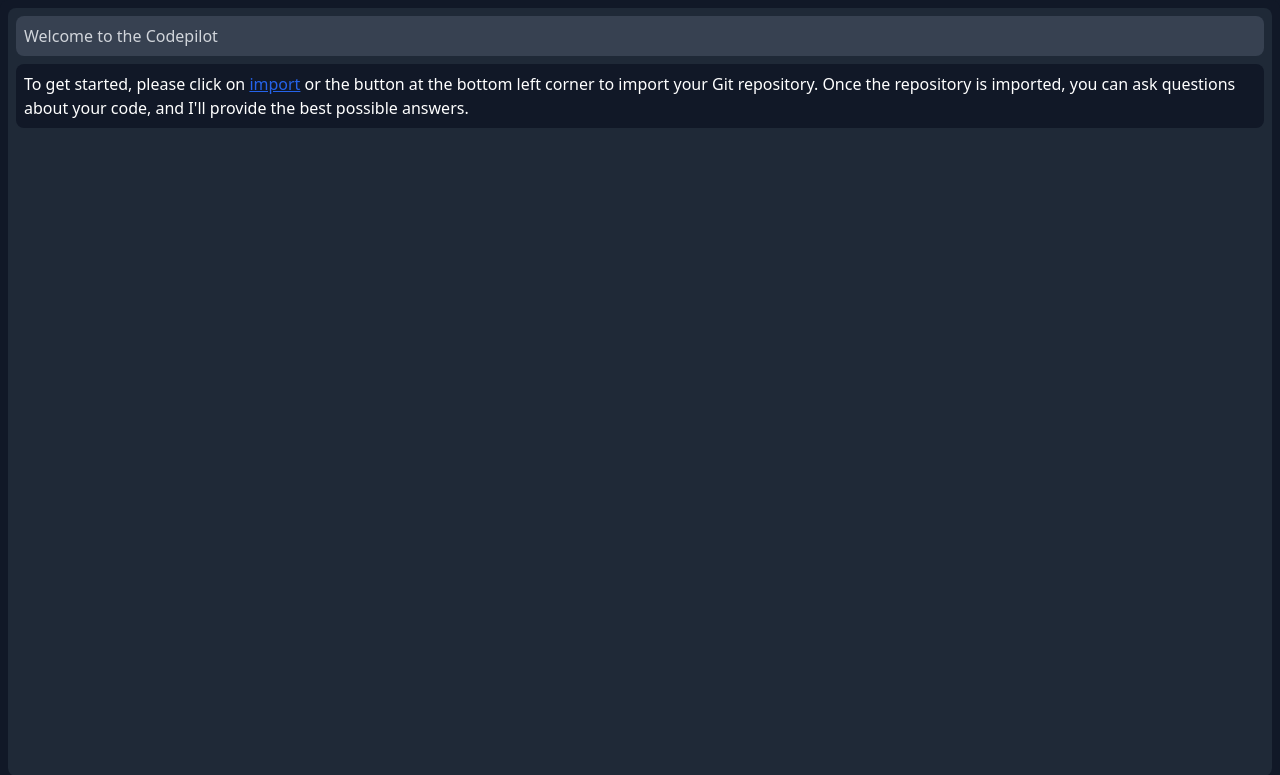
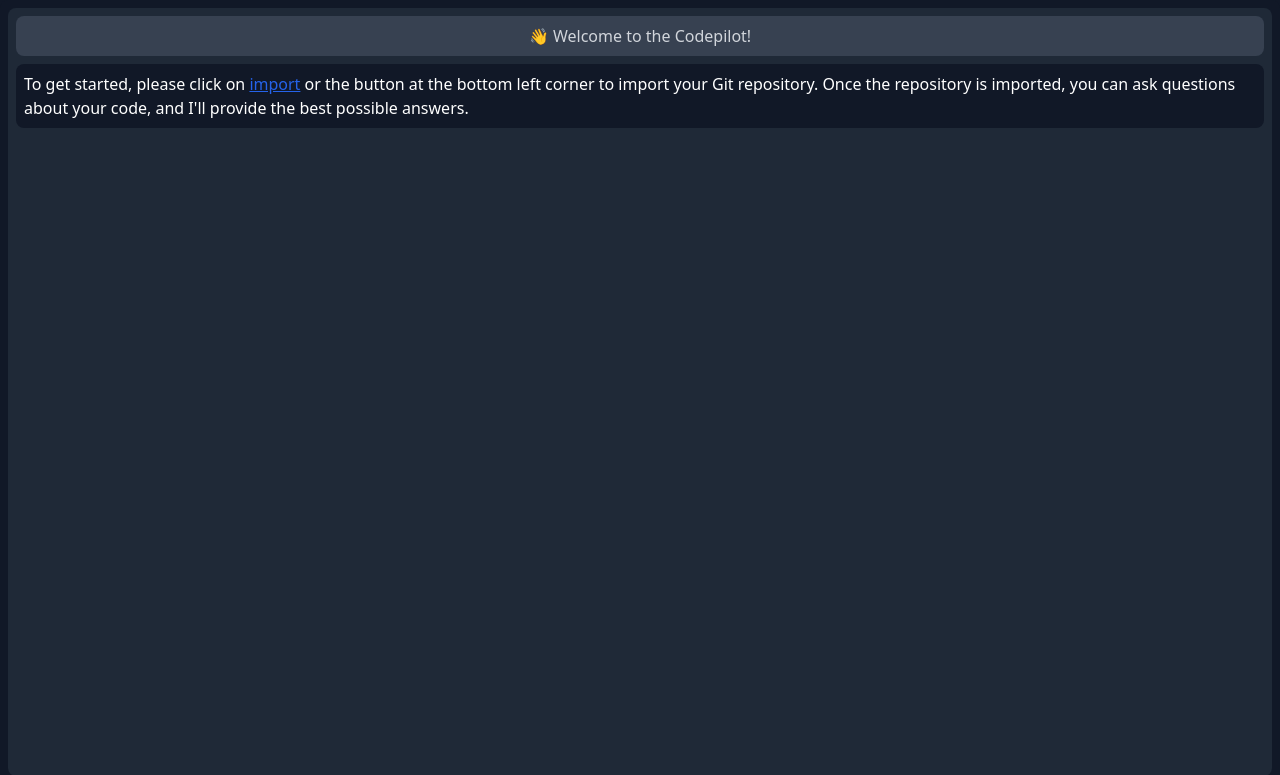
Before and after one commit to devedantb/CodePilot-GeminiAI, a Django app: page /codepilot/chat/ in a window 1280 px wide. Shown: the top 775 px of the page. Run offline with Django 5.2, Linux system fonts and the light colour scheme; style sheets or scripts are compiled from the project's sources; some libraries are stand-ins or nearby versions.

Commit message:
improve UI

```diff
--- a/chat_with_code/urls.py
+++ b/chat_with_code/urls.py
@@ -3,5 +3,6 @@
 
 urlpatterns = [
     path('getrepo/', views.GetRepoData,name='getrepo'),
-    path('chat/', views.GenerateResponse,name='chat')
+    path('chat/', views.GenerateResponse,name='chat'),
+    path('', views.GenerateResponse,name='chat'),
 ]
--- a/chat_with_code/views.py
+++ b/chat_with_code/views.py
@@ -25,6 +25,7 @@
 # gemini-1.5-flash-latest
 # gemini-1.5-pro-latest
 google_api_key = os.getenv("google_api_key")
+print(google_api_key)
 llm = GoogleGenerativeAI(
     google_api_key=google_api_key, model="gemini-1.5-pro-latest", temperature=0.5
 )
--- a/codepilot/urls.py
+++ b/codepilot/urls.py
@@ -19,6 +19,7 @@
 
 urlpatterns = [
     path('codepilot/', include('chat_with_code.urls')),
+    path('', include('chat_with_code.urls')),
     path('admin/', admin.site.urls),
     path("__reload__/", include("django_browser_reload.urls")),
 ]
--- a/static/chat_with_code/css/style.css
+++ b/static/chat_with_code/css/style.css
@@ -1,3 +1,6 @@
+.text-center {
+    text-align: center;
+}
 .chat-container {
     position: fixed; /* Fixed position */
     bottom: 0; /* Align; to the bottom */
--- a/templates/chat_with_code/chat.html
+++ b/templates/chat_with_code/chat.html
@@ -41,13 +41,14 @@
                         <div class="text-gray-300">{{question}}</div>
                     </div>
                     <div id="answer-padding" class="scrollable relative my-4 p-2 bg-gray-800 rounded overflow-auto">
+                        <!-- <img src="{% static 'chat_with_code/images/icon.svg' %}" alt="" class="w-2 h-2"> -->
                         {{answer|safe}}
                     </div>
                 {% else %}
                     {% if canchat %}
                     <div class="bg-gray-700 p-2 rounded-lg mb-2">
-                        <div class="text-gray-300">
-                            Repository Imported Successfully!
+                        <div class="text-gray-300 text-center">
+                            🎉Repository Imported Successfully!🎉
                         </div>
                     </div>
                     <div class="bg-gray-900 p-2 rounded-lg">
@@ -58,8 +59,8 @@
                     </div>
                     {% else %}
                         <div class="bg-gray-700 p-2 rounded-lg mb-2">
-                            <div class="text-gray-300">
-                                Welcome to the Codepilot
+                            <div class="text-gray-300 text-center">
+                                👋 Welcome to the Codepilot!
                             </div>
                         </div>
                         <div class="bg-gray-900 p-2 rounded-lg">
```
